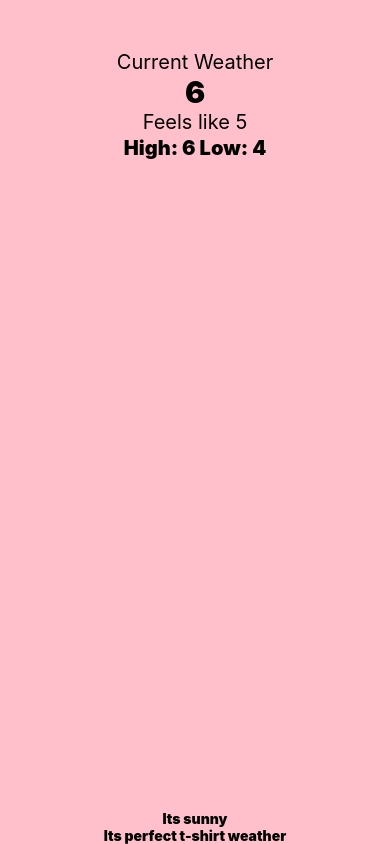
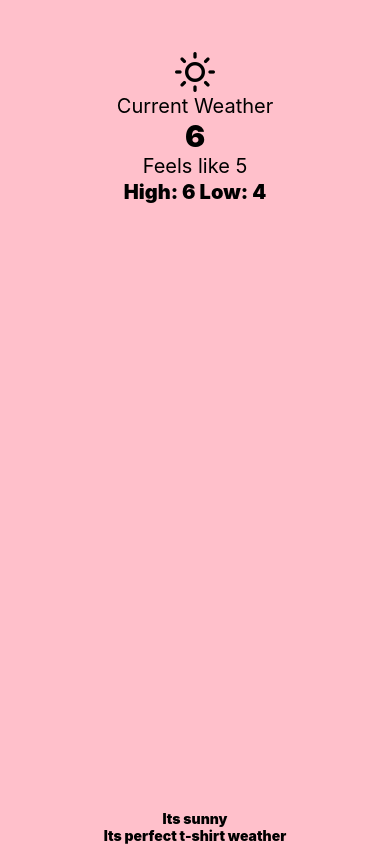
Before and after one commit to Meenalsolanki220397/WeatherApp, a React Native app: screen / in a window 390 px wide. Built offline with nearby package versions, Linux system fonts and the light colour scheme.

Commit message:
First componentstructure set up with icon

```diff
--- a/App.js
+++ b/App.js
@@ -1,61 +1,20 @@
 import React from 'react'
-import { View, Text, SafeAreaView, StyleSheet } from 'react-native'
+import { View, StyleSheet } from 'react-native'
+import CurrentWeather from './src/components/CurrentWeather'
 
 const App = () => {
   return (
-    <SafeAreaView style={styles.wrapper}>
-      <View style={styles.container}>
-        <Text style={styles.feels}>Current Weather</Text>
-        <Text style={styles.container.temp}>6</Text>
-        <Text style={styles.feels}>Feels like 5</Text>
-        <View style={styles.highLowWrapper}>
-          <Text style={styles.highLowWrapper.highLow}>High: 6</Text>
-          <Text style={styles.highLowWrapper.highLow}>Low: 4</Text>
-        </View>
-      </View>
-      <View style={styles.footer}>
-        <Text style={styles.footer.t}>Its sunny</Text>
-        <Text style={styles.footer.t}>Its perfect t-shirt weather</Text>
-      </View>
-    </SafeAreaView>
+    <View style={style.container}>
+      <CurrentWeather />
+    </View>
   )
 }
 
-const styles = StyleSheet.create({
-  wrapper: {
+const style = StyleSheet.create({
+  container: {
     flex: 1,
-    backgroundColor: 'pink'
-  },
-  container: {
-    marginTop: 50,
-    flex: 1,
-    alignItems: 'center',
-    // nexted json object in styling
-    temp: {
-      fontSize: 30,
-      fontWeight: 900
-    }
-  },
-  feels: {
-    fontSize: 20
-  },
-  // separte object
-  highLowWrapper: {
-    flexDirection: 'row',
-    justifyContent: 'space-evenly',
-    highLow: {
-      fontSize: 20,
-      fontWeight: 900,
-      padding: 2
-    }
-  },
-  footer: {
-    fontSize: 30,
-    alignItems: 'center',
-    t: {
-      fontWeight: 900
-    }
+    justifyContent: 'center'
   }
 })
 
-export default App
+export default App;
--- /dev/null
+++ b/src/components/CurrentWeather.js
@@ -0,0 +1,65 @@
+/* eslint-disable prettier/prettier */
+import React from 'react'
+import { View, Text, SafeAreaView, StyleSheet } from 'react-native'
+import { Feather } from '@expo/vector-icons'
+
+const CurrentWeather = () => {
+    return (
+
+        <SafeAreaView style={styles.wrapper}>
+            <View style={styles.container}>
+                <Feather name="sun" size={40} color="black" />
+                <Text style={styles.feels}>Current Weather</Text>
+                <Text style={styles.container.temp}>6</Text>
+                <Text style={styles.feels}>Feels like 5</Text>
+                <View style={styles.highLowWrapper}>
+                    <Text style={styles.highLowWrapper.highLow}>High: 6</Text>
+                    <Text style={styles.highLowWrapper.highLow}>Low: 4</Text>
+                </View>
+            </View>
+            <View style={styles.footer}>
+                <Text style={styles.footer.t}>Its sunny</Text>
+                <Text style={styles.footer.t}>Its perfect t-shirt weather</Text>
+            </View>
+        </SafeAreaView>
+    )
+}
+
+const styles = StyleSheet.create({
+    wrapper: {
+        flex: 1,
+        backgroundColor: 'pink'
+    },
+    container: {
+        marginTop: 50,
+        flex: 1,
+        alignItems: 'center',
+        // nexted json object in styling
+        temp: {
+            fontSize: 30,
+            fontWeight: 900
+        }
+    },
+    feels: {
+        fontSize: 20
+    },
+    // separte object
+    highLowWrapper: {
+        flexDirection: 'row',
+        justifyContent: 'space-evenly',
+        highLow: {
+            fontSize: 20,
+            fontWeight: 900,
+            padding: 2
+        }
+    },
+    footer: {
+        fontSize: 30,
+        alignItems: 'center',
+        t: {
+            fontWeight: 900
+        }
+    }
+})
+
+export default CurrentWeather
```
